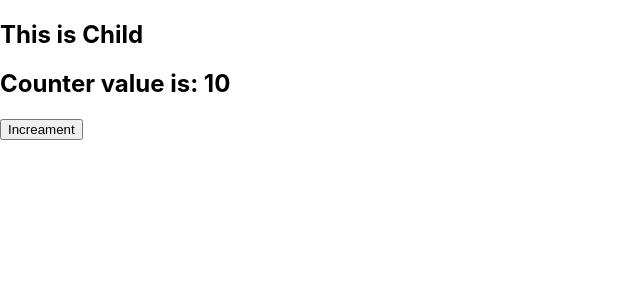
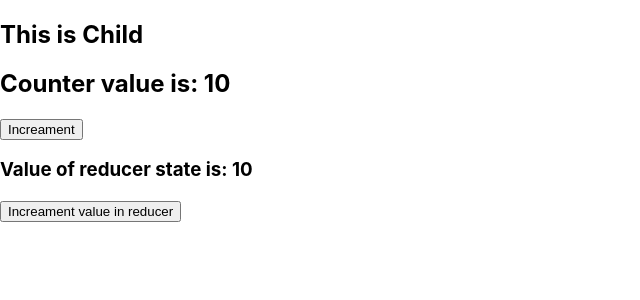
Before and after one commit to Zakariya-khan/hello, a React (Create React App) app: page / in a window 1280 px wide. Shown: the top 300 px of the page, without its empty margins (0-640 px from the left). Built offline with nearby package versions, Linux system fonts and the light colour scheme.

Commit message:
Counter Reducer Added0

```diff
--- a/src/Child2.js
+++ b/src/Child2.js
@@ -1,9 +1,12 @@
 import React, { useReducer } from 'react' ;
 import CounterReducer from './CounterReducer.js';
 const Child2 = () => {
-  let [state, dispatch] = useReducer(CounterReducer);
+  let [state, dispatch] = useReducer(CounterReducer, 10);
   console.log(state)
-  return <div></div>;
+  return <div>
+    <h3>Value of reducer state is: {state}</h3>
+    <button onClick={() => dispatch('INCREMENT')}>Increament value in reducer</button>
+  </div>;
 };
 
 export default Child2;
--- a/src/CounterReducer.js
+++ b/src/CounterReducer.js
@@ -2,7 +2,7 @@ const counterReducer = (state, action) => {
 
 
     switch (action) {
-    case "Increment":
+    case 'INCREMENT':
       return state + 1;
   }
 };
```
